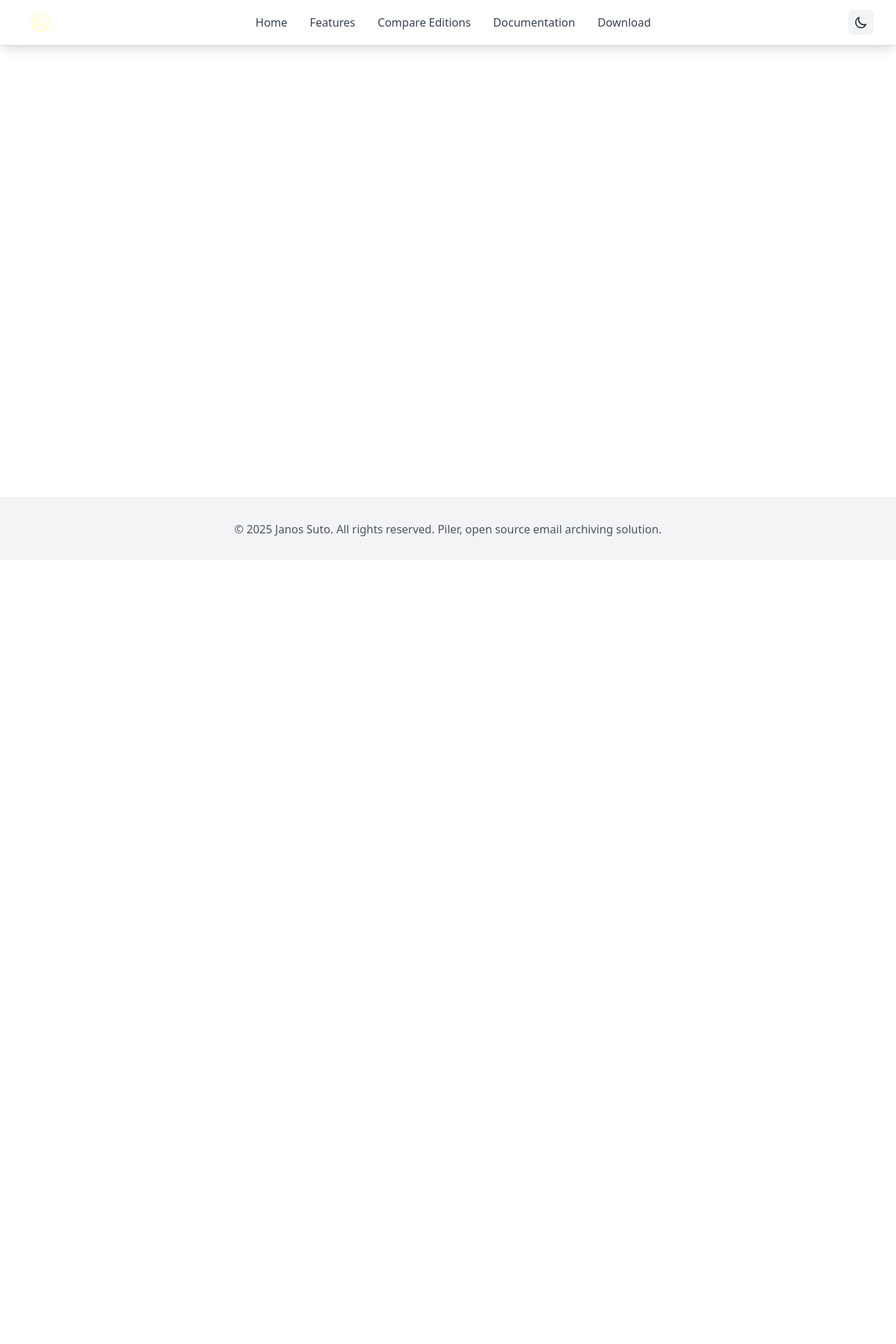
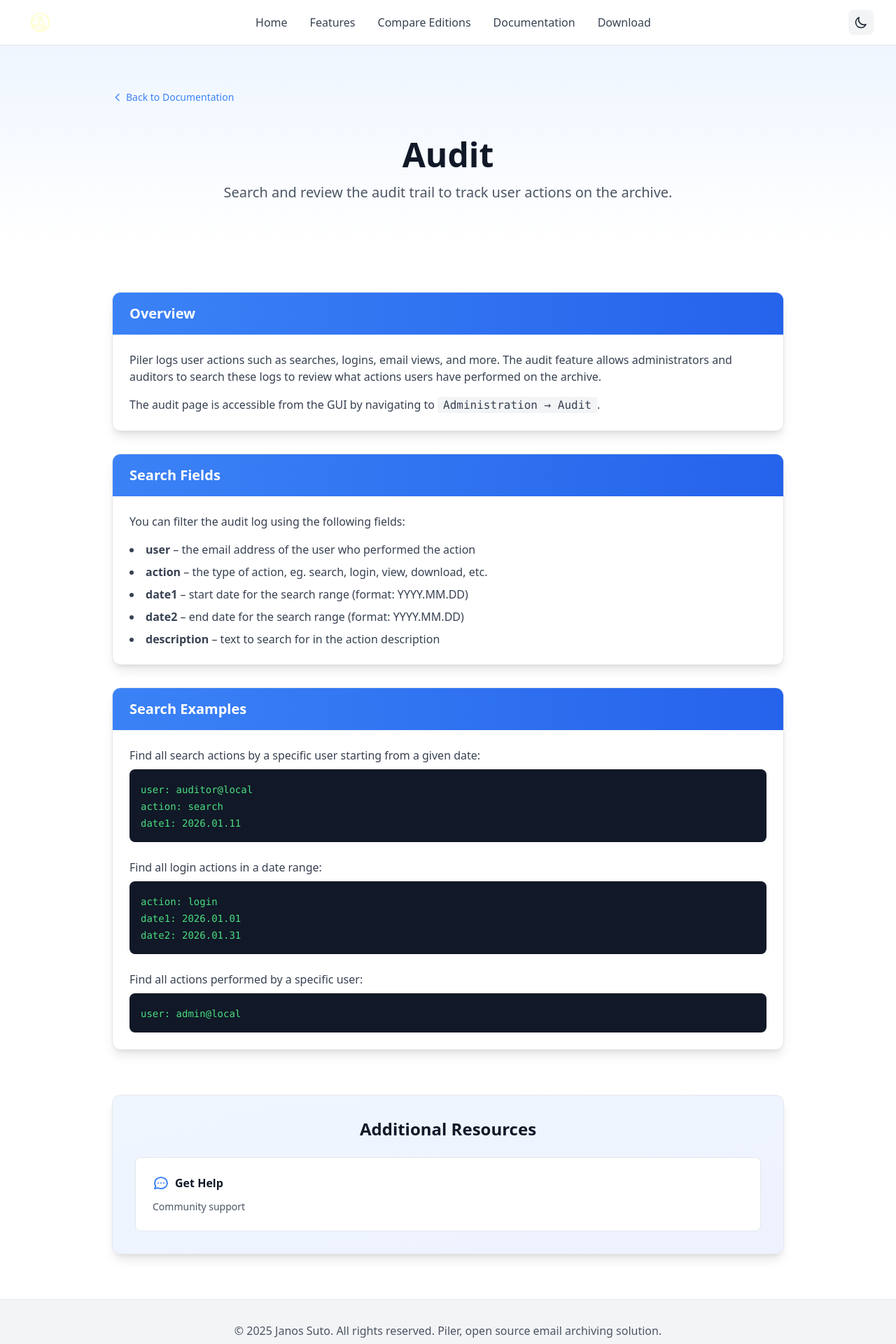
Before and after one commit to jsuto/mailpilerorg-nuxt, a Nuxt app: page /documentation/audit in a window 1280 px wide. Shown: the top 1920 px of the page at 70% size. Before the commit the page ends 800 px from the top, so only its background shows below. Built offline with nearby package versions, Linux system fonts and the light colour scheme.

Commit message:
Added audit docs
Signed-off-by: Janos SUTO <sj@acts.hu>

```diff
--- /dev/null
+++ b/pages/documentation/audit.vue
@@ -0,0 +1,124 @@
+<template>
+  <div>
+    <!-- Hero Section -->
+    <section class="bg-gradient-to-b from-blue-50 to-white dark:from-gray-800 dark:to-gray-900 py-16">
+      <div class="max-w-5xl mx-auto px-4 sm:px-6 lg:px-8">
+        <NuxtLink to="/documentation" class="text-primary-light dark:text-primary-dark hover:underline mb-4 inline-flex items-center text-sm font-medium">
+          <svg xmlns="http://www.w3.org/2000/svg" class="h-4 w-4 mr-1" fill="none" viewBox="0 0 24 24" stroke="currentColor">
+            <path stroke-linecap="round" stroke-linejoin="round" stroke-width="2" d="M15 19l-7-7 7-7" />
+          </svg>
+          Back to Documentation
+        </NuxtLink>
+        <div class="text-center mt-8">
+          <h1 class="text-4xl md:text-5xl font-bold text-gray-900 dark:text-white mb-4">
+            Audit
+          </h1>
+          <p class="text-xl text-gray-600 dark:text-gray-300 max-w-3xl mx-auto">
+            Search and review the audit trail to track user actions on the archive.
+          </p>
+        </div>
+      </div>
+    </section>
+
+    <!-- Main Content -->
+    <section class="py-16 bg-white dark:bg-gray-900">
+      <div class="max-w-5xl mx-auto px-4 sm:px-6 lg:px-8">
+
+        <div class="space-y-8">
+
+          <!-- Overview -->
+          <div class="bg-white dark:bg-gray-800 rounded-xl shadow-lg border border-gray-200 dark:border-gray-700 overflow-hidden">
+            <div class="bg-gradient-to-r from-blue-500 to-blue-600 dark:from-blue-600 dark:to-blue-700 px-6 py-4">
+              <h3 class="text-xl font-bold text-white">Overview</h3>
+            </div>
+            <div class="p-6">
+              <p class="text-gray-700 dark:text-gray-300 mb-4">
+                Piler logs user actions such as searches, logins, email views, and more. The audit feature allows administrators and auditors to search these logs to review what actions users have performed on the archive.
+              </p>
+              <p class="text-gray-700 dark:text-gray-300">
+                The audit page is accessible from the GUI by navigating to <span class="font-mono bg-gray-100 dark:bg-gray-700 px-2 py-0.5 rounded">Administration &rarr; Audit</span>.
+              </p>
+            </div>
+          </div>
+
+          <!-- Search Fields -->
+          <div class="bg-white dark:bg-gray-800 rounded-xl shadow-lg border border-gray-200 dark:border-gray-700 overflow-hidden">
+            <div class="bg-gradient-to-r from-blue-500 to-blue-600 dark:from-blue-600 dark:to-blue-700 px-6 py-4">
+              <h3 class="text-xl font-bold text-white">Search Fields</h3>
+            </div>
+            <div class="p-6">
+              <p class="text-gray-700 dark:text-gray-300 mb-4">You can filter the audit log using the following fields:</p>
+              <ul class="list-disc list-inside text-gray-700 dark:text-gray-300 space-y-2">
+                <li><span class="font-semibold">user</span> &ndash; the email address of the user who performed the action</li>
+                <li><span class="font-semibold">action</span> &ndash; the type of action, eg. search, login, view, download, etc.</li>
+                <li><span class="font-semibold">date1</span> &ndash; start date for the search range (format: YYYY.MM.DD)</li>
+                <li><span class="font-semibold">date2</span> &ndash; end date for the search range (format: YYYY.MM.DD)</li>
+                <li><span class="font-semibold">description</span> &ndash; text to search for in the action description</li>
+              </ul>
+            </div>
+          </div>
+
+          <!-- Search Examples -->
+          <div class="bg-white dark:bg-gray-800 rounded-xl shadow-lg border border-gray-200 dark:border-gray-700 overflow-hidden">
+            <div class="bg-gradient-to-r from-blue-500 to-blue-600 dark:from-blue-600 dark:to-blue-700 px-6 py-4">
+              <h3 class="text-xl font-bold text-white">Search Examples</h3>
+            </div>
+            <div class="p-6 space-y-6">
+
+              <div>
+                <p class="text-gray-700 dark:text-gray-300 mb-2">Find all search actions by a specific user starting from a given date:</p>
+                <div class="bg-gray-900 dark:bg-gray-950 rounded-lg p-4">
+                  <code class="text-green-400 text-sm font-mono">user: auditor@local<br>action: search<br>date1: 2026.01.11</code>
+                </div>
+              </div>
+
+              <div>
+                <p class="text-gray-700 dark:text-gray-300 mb-2">Find all login actions in a date range:</p>
+                <div class="bg-gray-900 dark:bg-gray-950 rounded-lg p-4">
+                  <code class="text-green-400 text-sm font-mono">action: login<br>date1: 2026.01.01<br>date2: 2026.01.31</code>
+                </div>
+              </div>
+
+              <div>
+                <p class="text-gray-700 dark:text-gray-300 mb-2">Find all actions performed by a specific user:</p>
+                <div class="bg-gray-900 dark:bg-gray-950 rounded-lg p-4">
+                  <code class="text-green-400 text-sm font-mono">user: admin@local</code>
+                </div>
+              </div>
+
+            </div>
+          </div>
+
+        </div>
+
+        <!-- Additional Resources -->
+        <div class="mt-16 bg-gradient-to-br from-blue-50 to-indigo-50 dark:from-gray-800 dark:to-gray-700 rounded-xl shadow-lg border border-gray-200 dark:border-gray-600 p-8">
+          <h3 class="text-2xl font-bold text-gray-900 dark:text-white mb-6 text-center">
+            Additional Resources
+          </h3>
+          <div class="grid md:grid-cols-1 gap-4">
+            <a href="https://github.com/jsuto/piler/issues" target="_blank" rel="noopener noreferrer" class="block bg-white dark:bg-gray-800 rounded-lg p-6 hover:shadow-md transition-shadow border border-gray-200 dark:border-gray-700">
+              <div class="flex items-center mb-3">
+                <svg class="h-6 w-6 text-primary-light dark:text-primary-dark mr-2" fill="none" viewBox="0 0 24 24" stroke="currentColor">
+                  <path stroke-linecap="round" stroke-linejoin="round" stroke-width="2" d="M8 12h.01M12 12h.01M16 12h.01M21 12c0 4.418-4.03 8-9 8a9.863 9.863 0 01-4.255-.949L3 20l1.395-3.72C3.512 15.042 3 13.574 3 12c0-4.418 4.03-8 9-8s9 3.582 9 8z" />
+                </svg>
+                <span class="font-semibold text-gray-900 dark:text-white">Get Help</span>
+              </div>
+              <p class="text-sm text-gray-600 dark:text-gray-400">Community support</p>
+            </a>
+          </div>
+        </div>
+
+      </div>
+    </section>
+  </div>
+</template>
+
+<script setup lang="ts">
+useHead({
+  title: 'Audit - Piler Documentation',
+  meta: [
+    { name: 'description', content: 'Search and review the audit trail to track user actions on the Piler email archive.' }
+  ]
+})
+</script>
--- a/pages/documentation/index.vue
+++ b/pages/documentation/index.vue
@@ -71,6 +71,13 @@
               description="Optimize Piler for your workload with tips on database tuning, indexing, and resource allocation."
               link="/documentation/performance-tuning"
               icon="speedometer"
+            />
+
+            <DocCard
+              title="Audit"
+              description="Search and review the audit trail to track user actions on the archive."
+              link="/documentation/audit"
+              icon="audit"
             />
 
             <DocCard
```
